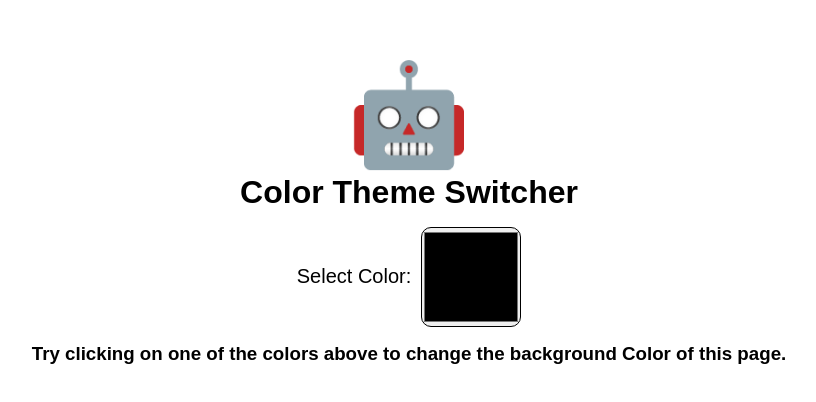
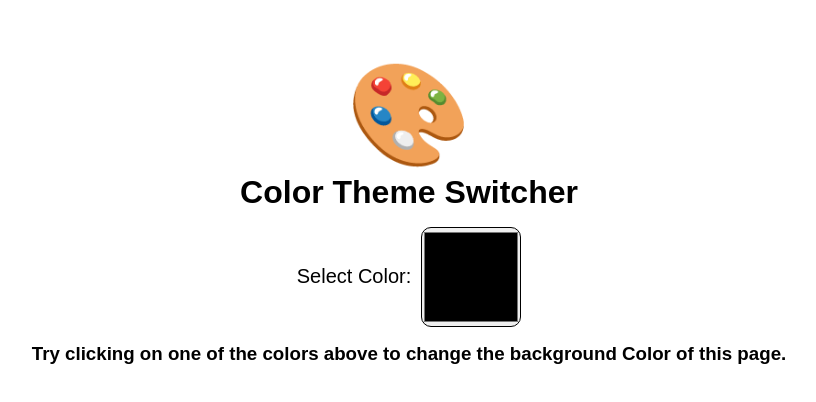
Before and after one commit to KumarChandan23/Theme-Changer, a plain HTML site: page index.html in a window 1280 px wide. Shown: the part 190-592 px from the top of the page, without its empty margins (231-1047 px from the left). Drawn offline with Linux system fonts and the light colour scheme.

Commit message:
icon change

```diff
--- a/index.html
+++ b/index.html
@@ -13,7 +13,7 @@
 <body>
 
     <div class="canvas">
-        <h1><span class="icon">🤖</span></h1>
+        <h1><span class="icon">🎨</span></h1>
         <h1 class="textContent">Color Theme Switcher</h1>
         <!-- <input type="color" name="" id="colorContainer"> -->
         <div class="themeContainer">
```
